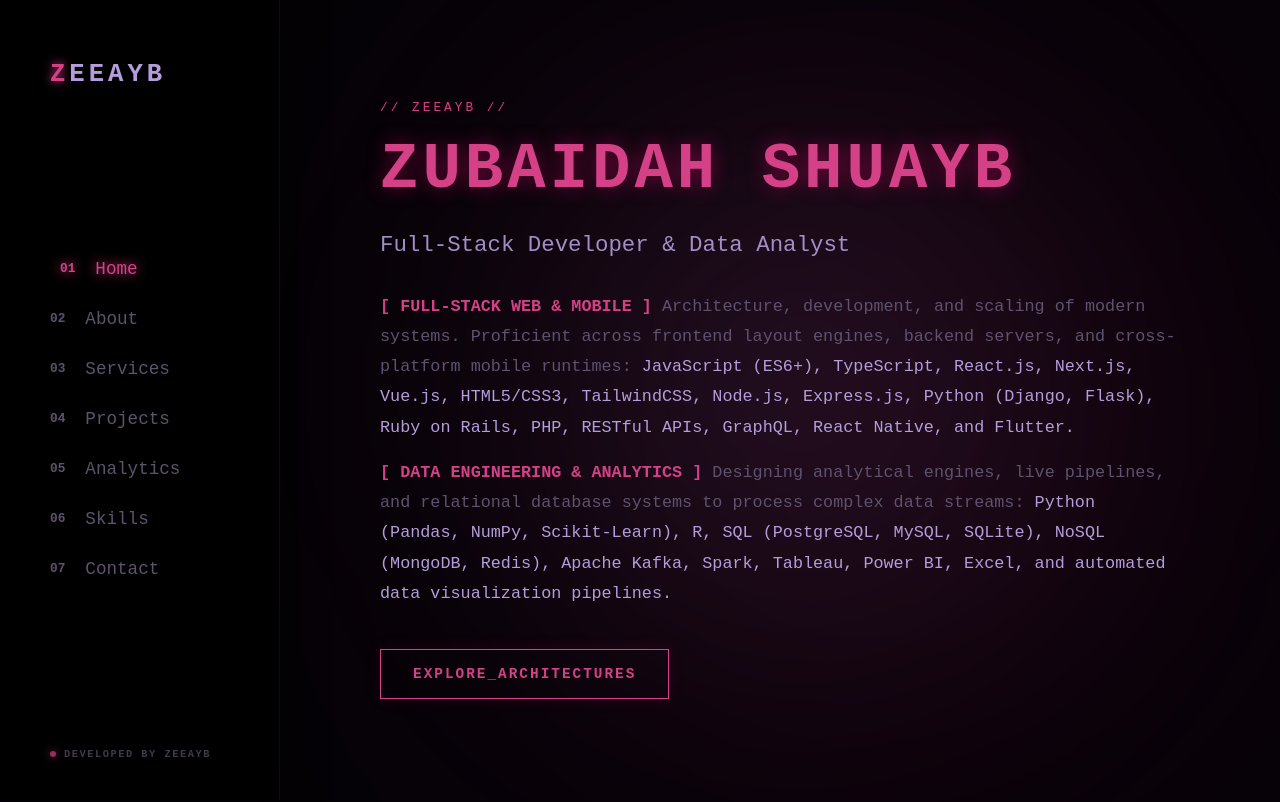
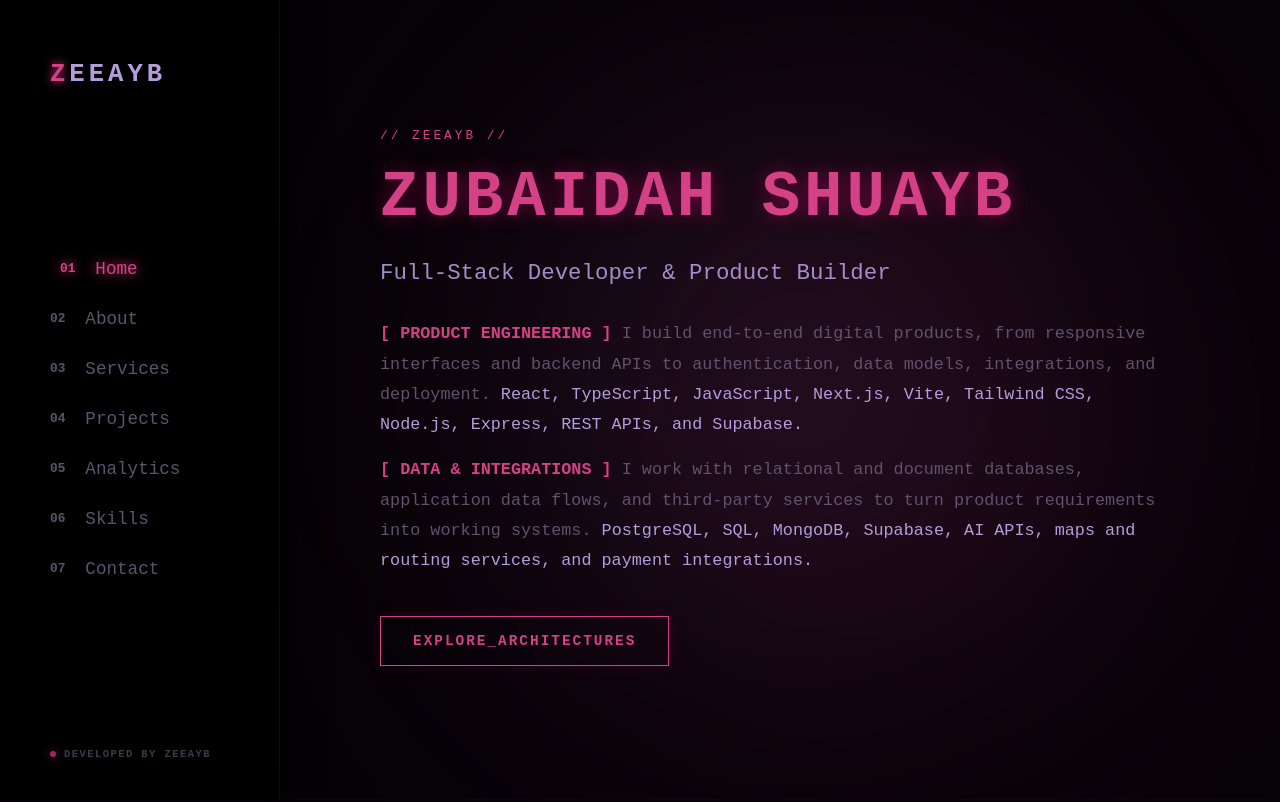
Before and after one commit to zubaidah-shuayb/Zeeportfolio, a React (Vite) app: page / in a window 1280 px wide. Shown: the top 802 px of the page. Built offline with nearby package versions, Linux system fonts and the light colour scheme.

Commit message:
content: align portfolio introduction with evidenced skills

```diff
--- a/src/components/Sections/Home.jsx
+++ b/src/components/Sections/Home.jsx
@@ -6,22 +6,24 @@ export default function Home() {
       <div className="terminal-tag">// ZEEAYB // </div>
 
       <h1>
-     <span className="highlight">ZUBAIDAH SHUAYB</span>
+        <span className="highlight">ZUBAIDAH SHUAYB</span>
       </h1>
 
       <p className="subtitle">
-        Full-Stack Developer & Data Analyst
+        Full-Stack Developer & Product Builder
       </p>
 
       <div className="hero-description">
         <p>
-          <strong style={{ color: 'var(--neon-pink)' }}>[ FULL-STACK WEB & MOBILE ]</strong> Architecture, development, and scaling of modern systems. Proficient across frontend layout engines, backend servers, and cross-platform mobile runtimes:
-          <span style={{ color: 'var(--lavender)' }}> JavaScript (ES6+), TypeScript, React.js, Next.js, Vue.js, HTML5/CSS3, TailwindCSS, Node.js, Express.js, Python (Django, Flask), Ruby on Rails, PHP, RESTful APIs, GraphQL, React Native, and Flutter.</span>
+          <strong style={{ color: 'var(--neon-pink)' }}>[ PRODUCT ENGINEERING ]</strong>{' '}
+          I build end-to-end digital products, from responsive interfaces and backend APIs to authentication, data models, integrations, and deployment.
+          <span style={{ color: 'var(--lavender)' }}> React, TypeScript, JavaScript, Next.js, Vite, Tailwind CSS, Node.js, Express, REST APIs, and Supabase.</span>
         </p>
 
         <p style={{ marginTop: '15px' }}>
-          <strong style={{ color: 'var(--neon-pink)' }}>[ DATA ENGINEERING & ANALYTICS ]</strong> Designing analytical engines, live pipelines, and relational database systems to process complex data streams:
-          <span style={{ color: 'var(--lavender)' }}> Python (Pandas, NumPy, Scikit-Learn), R, SQL (PostgreSQL, MySQL, SQLite), NoSQL (MongoDB, Redis), Apache Kafka, Spark, Tableau, Power BI, Excel, and automated data visualization pipelines.</span>
+          <strong style={{ color: 'var(--neon-pink)' }}>[ DATA & INTEGRATIONS ]</strong>{' '}
+          I work with relational and document databases, application data flows, and third-party services to turn product requirements into working systems.
+          <span style={{ color: 'var(--lavender)' }}> PostgreSQL, SQL, MongoDB, Supabase, AI APIs, maps and routing services, and payment integrations.</span>
         </p>
       </div>
 
```
